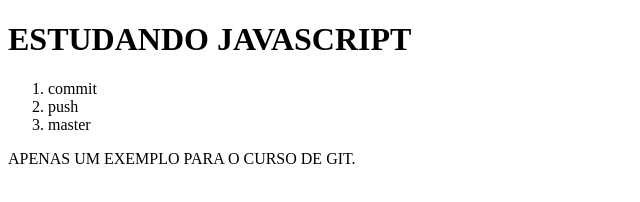
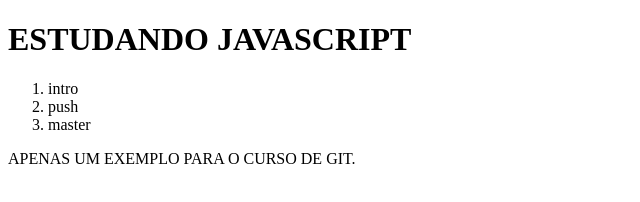
Before and after one commit to DavsRoch/testegit, a plain HTML site: page daviny/index.html in a window 1280 px wide. Shown: the full height of the page, 0-640 px from the left. Drawn offline with Linux system fonts and the light colour scheme.

Commit message:
alteração na lista

```diff
--- a/daviny/index.html
+++ b/daviny/index.html
@@ -10,7 +10,7 @@
 <body>
   <h1>ESTUDANDO JAVASCRIPT</h1>
   <ol>
-    <li>commit</li>
+    <li>intro</li>
     <li>push</li>
     <li>master</li>
   </ol>
```
